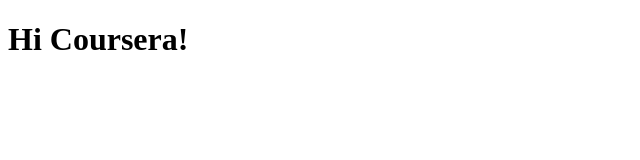
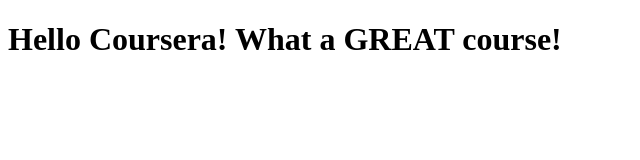
Before and after one commit to brookhou1/Coursera-HTML, a plain HTML site: page site/index.html in a window 1280 px wide. Shown: the whole page, without its empty margins (0-640 px from the left). Drawn offline with Linux system fonts and the light colour scheme.

Commit message:
Third commit.

```diff
--- a/site/index.html
+++ b/site/index.html
@@ -4,6 +4,6 @@
 	<title>Hello Coursera!</title>
 </head>
 <body>
-<h1>Hi Coursera!</h1>
+<h1>Hello Coursera!  What a GREAT course!</h1>
 </body>
 </html>
```
